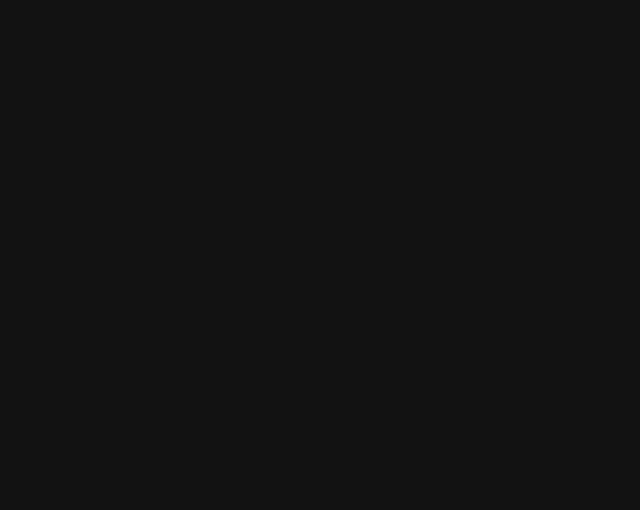
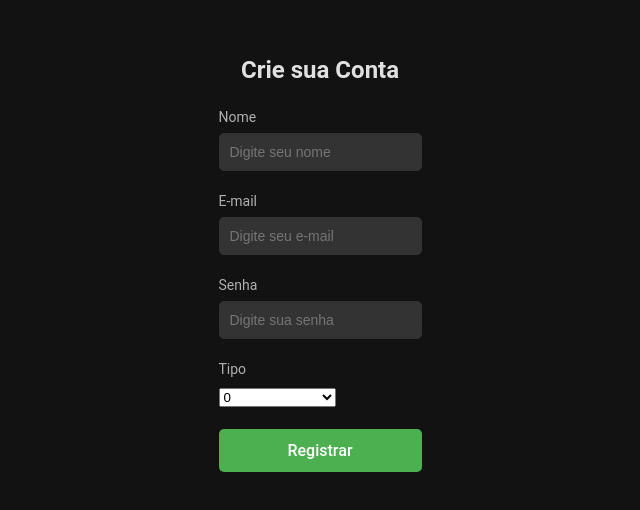
Before and after one commit to VictorPLopes/ITInventorySystem, a React (Vite) app in the folder ITInventorySystem.Front/: page /register in a window 1280 px wide. Before the commit this address had no page. Shown: the part 148-658 px from the top of the page, without its empty margins (320-960 px from the left). Built offline with nearby package versions, Linux system fonts and the light colour scheme; the HTML template or start-up script is replaced by a standard one.

Commit message:
RegisterPage + UsersPage
Criação da página de registro e front com tabela de usuários.

```diff
--- a/ITInventorySystem.Front/src/App.tsx
+++ b/ITInventorySystem.Front/src/App.tsx
@@ -1,7 +1,10 @@
 // src/App.tsx
 import { Route, Routes } from 'react-router-dom';
-import LoginPage from './components/Login';  // Certifique-se de que o caminho está correto!
-import HomePage from './components/home';  // Certifique-se de que o caminho está correto!
+import LoginPage from './components/Login';
+import HomePage from './components/home';
+import Dashboard from './components/dashboard';
+import RegisterPage from './components/register';
+import UsersPage from './components/users';
 
 function App() {
   return (
@@ -10,6 +13,9 @@ function App() {
         {/* Definindo a rota para a página de login */}
         <Route path="/login" element={<LoginPage />} />
         <Route path="/home" element={<HomePage />} />
+        <Route path="/register" element={<RegisterPage />} />
+        <Route path="/dashboard" element={<Dashboard />} />
+        <Route path="/users" element={<UsersPage />} />
       </Routes>
     </div>
   );
--- a/ITInventorySystem.Front/src/components/Login.tsx
+++ b/ITInventorySystem.Front/src/components/Login.tsx
@@ -22,7 +22,7 @@ function LoginPage() {
       });
 
       if (response.status === 200) {
-        navigate('/Home');
+        navigate('/dashboard');
       }
     } catch (err) {
       if (err instanceof AxiosError) {
--- /dev/null
+++ b/ITInventorySystem.Front/src/components/dashboard.tsx
@@ -0,0 +1,15 @@
+import React from 'react';
+import { Link } from 'react-router-dom';
+
+const Dashboard: React.FC = () => {
+  return (
+    <div className="home-container">
+      <h1>Dashboard</h1>
+      <div>
+
+      </div>
+    </div>
+  );
+}
+
+export default Dashboard;
--- a/ITInventorySystem.Front/src/components/home.tsx
+++ b/ITInventorySystem.Front/src/components/home.tsx
@@ -8,6 +8,7 @@ const Home: React.FC = () => {
       <p>Essa é a página inicial do sistema.</p>
       <div className="nav-links">
         <Link to="/login">Ir para o Login</Link>
+        <br />
         <Link to="/dashboard">Ir para o Dashboard</Link>
       </div>
     </div>
--- /dev/null
+++ b/ITInventorySystem.Front/src/components/register.tsx
@@ -0,0 +1,120 @@
+import React, { useState } from 'react';
+import axios, { AxiosError } from 'axios';
+import { useNavigate } from 'react-router-dom';
+import '../App.css'; // Importa o arquivo CSS
+
+function RegisterPage() {
+  const [name, setName] = useState<string>('');
+  const [email, setEmail] = useState<string>('');
+  const [password, setPassword] = useState<string>('');
+  const [type, setType] = useState<number>(0); // Tipo numérico (ex: 2 para administrador, 1 para usuário comum)
+  const [error, setError] = useState<string>('');
+  const [loading, setLoading] = useState<boolean>(false);
+  const navigate = useNavigate();
+
+  const handleRegister = async (e: React.FormEvent) => {
+    e.preventDefault();
+    setLoading(true);
+    setError('');
+
+    try {
+      // Fazendo a requisição para o endpoint de registro
+      const response = await axios.post(
+        'https://localhost:7174/CreateUser',
+        {
+          name,
+          email,
+          password,
+          type,
+        },
+        {
+          headers: {
+            'Content-Type': 'application/json',
+          },
+        }
+      );
+
+      if (response.status === 201) {
+        navigate('/login');
+      }
+    } catch (err) {
+      if (err instanceof AxiosError) {
+        setError('Erro ao registrar. Verifique os dados e tente novamente.');
+      } else {
+        setError('Ocorreu um erro inesperado. Tente novamente mais tarde.');
+      }
+    } finally {
+      setLoading(false);
+    }
+  };
+
+  return (
+    <div className="register-container">
+      <div className="register-box">
+        <h2 className="register-title">Crie sua Conta</h2>
+        <form onSubmit={handleRegister}>
+          <div className="input-field">
+            <label htmlFor="name">Nome</label>
+            <input
+              type="text"
+              id="name"
+              value={name}
+              onChange={(e) => setName(e.target.value)}
+              placeholder="Digite seu nome"
+              required
+            />
+          </div>
+
+          <div className="input-field">
+            <label htmlFor="email">E-mail</label>
+            <input
+              type="email"
+              id="email"
+              value={email}
+              onChange={(e) => setEmail(e.target.value)}
+              placeholder="Digite seu e-mail"
+              required
+            />
+          </div>
+
+          <div className="input-field">
+            <label htmlFor="password">Senha</label>
+            <input
+              type="password"
+              id="password"
+              value={password}
+              onChange={(e) => setPassword(e.target.value)}
+              placeholder="Digite sua senha"
+              required
+            />
+          </div>
+
+          <div className="input-field">
+            <label htmlFor="type">Tipo</label>
+            <select
+              id="type"
+              value={type}
+              onChange={(e) => setType(Number(e.target.value))}
+              required
+            >
+              <option value="">Selecione o tipo</option>
+              <option value={0}>0</option>
+              <option value={1}>1</option>
+              <option value={2}>2</option>
+            </select>
+          </div>
+
+          <div className="btn-container">
+            <button type="submit" disabled={loading}>
+              {loading ? 'Carregando...' : 'Registrar'}
+            </button>
+          </div>
+
+          {error && <p className="error-message">{error}</p>}
+        </form>
+      </div>
+    </div>
+  );
+}
+
+export default RegisterPage;
--- /dev/null
+++ b/ITInventorySystem.Front/src/components/users.tsx
@@ -0,0 +1,73 @@
+import React, { useEffect, useState } from 'react';
+import axios, { AxiosError } from 'axios';
+import '../App.css'; // Importa o arquivo CSS
+
+interface User {
+  id: number;
+  name: string;
+  email: string;
+  type: number;
+}
+
+function UsersPage() {
+  const [users, setUsers] = useState<User[]>([]);
+  const [error, setError] = useState<string>('');
+  const [loading, setLoading] = useState<boolean>(true);
+
+  useEffect(() => {
+    const fetchUsers = async () => {
+      try {
+        const response = await axios.get('https://localhost:7174/GetAllUsers');
+        if (response.status === 200) {
+          setUsers(response.data); // Assumindo que a resposta é um array de usuários
+        }
+      } catch (err) {
+        if (err instanceof AxiosError) {
+          setError('Erro ao buscar os usuários. Tente novamente mais tarde.');
+        } else {
+          setError('Ocorreu um erro inesperado. Tente novamente mais tarde.');
+        }
+      } finally {
+        setLoading(false);
+      }
+    };
+
+    fetchUsers();
+  }, []);
+
+  return (
+    <div className="users-container">
+      <div className="users-box">
+        <h2 className="users-title">Usuários Registrados</h2>
+        {loading ? (
+          <p>Carregando...</p>
+        ) : error ? (
+          <p className="error-message">{error}</p>
+        ) : (
+          <table className="users-table">
+            <thead>
+              <tr>
+                <th>ID</th>
+                <th>Nome</th>
+                <th>E-mail</th>
+                <th>Tipo</th>
+              </tr>
+            </thead>
+            <tbody>
+              {users.map((user) => (
+                <tr key={user.id}>
+                  <td>{user.id}</td>
+                  <td>{user.name}</td>
+                  <td>{user.email}</td>
+                  <td>{user.type === 1 ? 'Usuário' : 'Administrador'}</td>
+                </tr>
+              ))}
+            </tbody>
+          </table>
+        )}
+      </div>
+    </div>
+  );
+}
+
+export default UsersPage;
```
Also changed, not shown: 1 other file (tests, documents, lock files or other folders).
